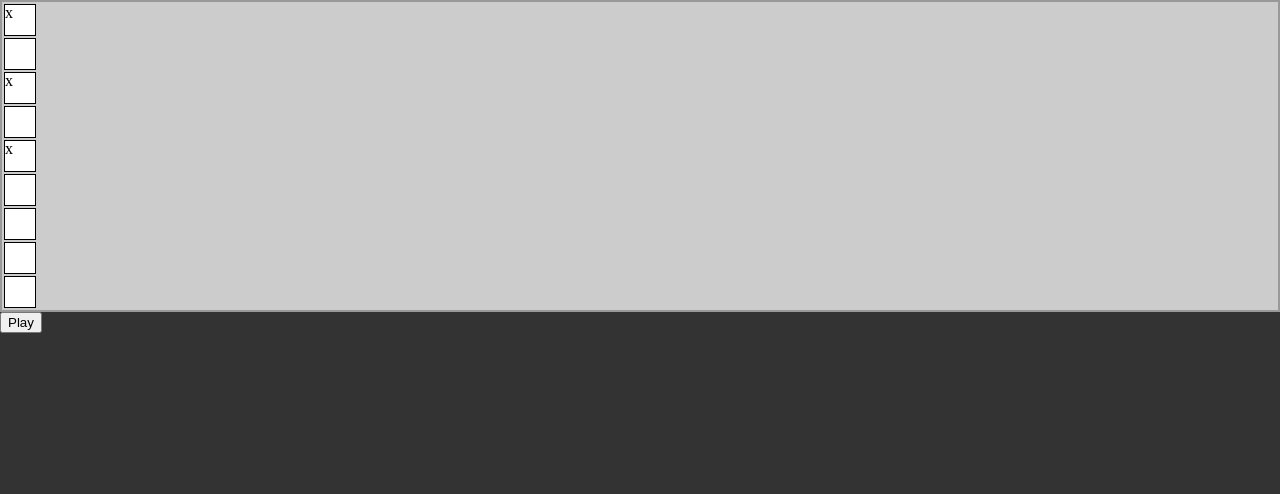
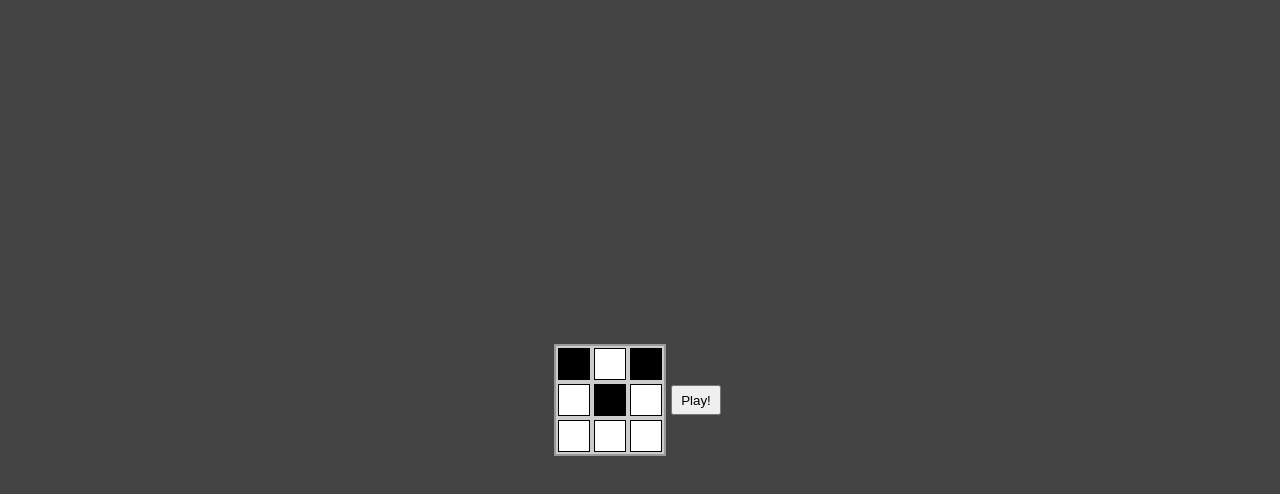
Before and after one commit to MatiasOrlandini/lppa-2018-MatiasOrlandini, a plain HTML site: page clase-2018-06-07/index.html in a window 1280 px wide. Drawn offline with Linux system fonts and the light colour scheme.

Commit message:
project refactor

```diff
--- a/clase-2018-06-07/app.js
+++ /dev/null
@@ -1 +0,0 @@
-console.log("hello");
--- a/clase-2018-06-07/css/style.css
+++ b/clase-2018-06-07/css/style.css
@@ -1,16 +1,41 @@
-html, body{
-  background-color: #333;
+html, body {
+  background-color: #444;
+}
+.game {
+  display: flex;
+  align-items: center;
+  justify-content: center;
+  width: 100vw;
+  height: 100vh;
 }
 
-.board{
-  background-color: #CCC;
-  border: 2px solid #999;
+.board {
+  background-color: #ccc;
+  border-style: solid;
+  border-width: 2px;
+  border-color: #999;
+  width: 108px;
+  height: 108px;
+  display: flex;
+  flex-wrap: wrap;
 }
 
 .board li {
   width: 30px;
   height: 30px;
   margin: 2px;
-  background-color: #FFF;
-  border: 1px solid #000;
+  background-color: white;
+  border: 1px solid black;
+  cursor: pointer;
 }
+
+.board li.alive {
+  background-color: #000;
+}
+
+button {
+  margin: 5px;
+  width: 50px;
+  height: 30px;
+  cursor: pointer;
+}
--- a/clase-2018-06-07/index.html
+++ b/clase-2018-06-07/index.html
@@ -5,24 +5,26 @@
     <title>Javascript1</title>
     <link rel="stylesheet" href="css/reset.css">
     <link rel="stylesheet" href="css/style.css">
-    <script type="text/javascript"src="app.js"></script>
+
+    <script type="text/javascript"src="js/cell.js"></script>
+    <script type="text/javascript"src="js/board.js"></script>
+    <script type="text/javascript"src="js/app.js"></script>
 
   </head>
   <body>
     <div class="game">
       <ul class="board">
-        <li>x</li>
+        <li class="alive"></li>
         <li></li>
-        <li>x</li>
+        <li class="alive"></li>
         <li></li>
-        <li>x</li>
+        <li class="alive"></li>
         <li></li>
         <li></li>
         <li></li>
         <li></li>
       </ul>
-      <button type="button" name="button">Play</button>
-
+      <button id="play" type="button" name="button">Play!</button>
     </div>
   </body>
 </html>
--- /dev/null
+++ b/clase-2018-06-07/js/app.js
@@ -0,0 +1,11 @@
+console.log("gjgj");
+var Play = function () {
+  var cells = Board.getCells();
+  Board.updateCells(cells);
+
+}
+
+window.onload = function() {/* Se ejecuta luego de que se cargue todo el html */
+  var btnPlay = Board.getPlayButton();
+  btnPlay.onclick = Play;
+}
--- /dev/null
+++ b/clase-2018-06-07/js/board.js
@@ -0,0 +1,19 @@
+var Board = {
+  rows: 5,
+  columns: 5,
+  getPlayButton: function () {
+    return document.getElementById('play');
+  },
+  getCells: function () {
+    return document.getElementsByClassName('alive');
+  },
+  updateCells: function (cells) {
+    for (var i = 0; i < cells.length; i++) {
+      Cell.changeColor(cells[i]);
+    }
+
+  }
+
+
+
+}
--- /dev/null
+++ b/clase-2018-06-07/js/cell.js
@@ -0,0 +1,6 @@
+var Cell = {
+  isAlive: false,
+   changeColor: function(li) {
+    li.style.backgroundColor='red';
+  }
+}
```
